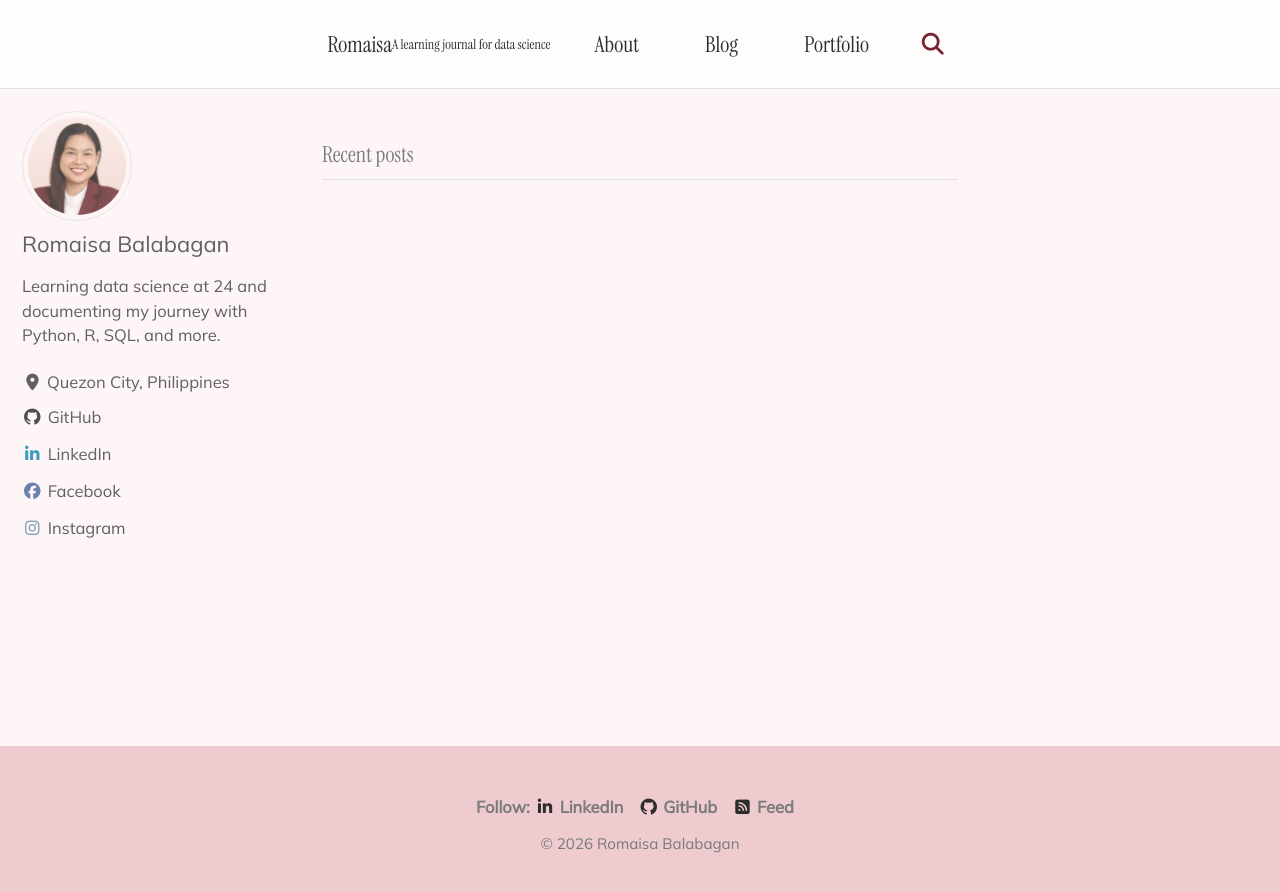
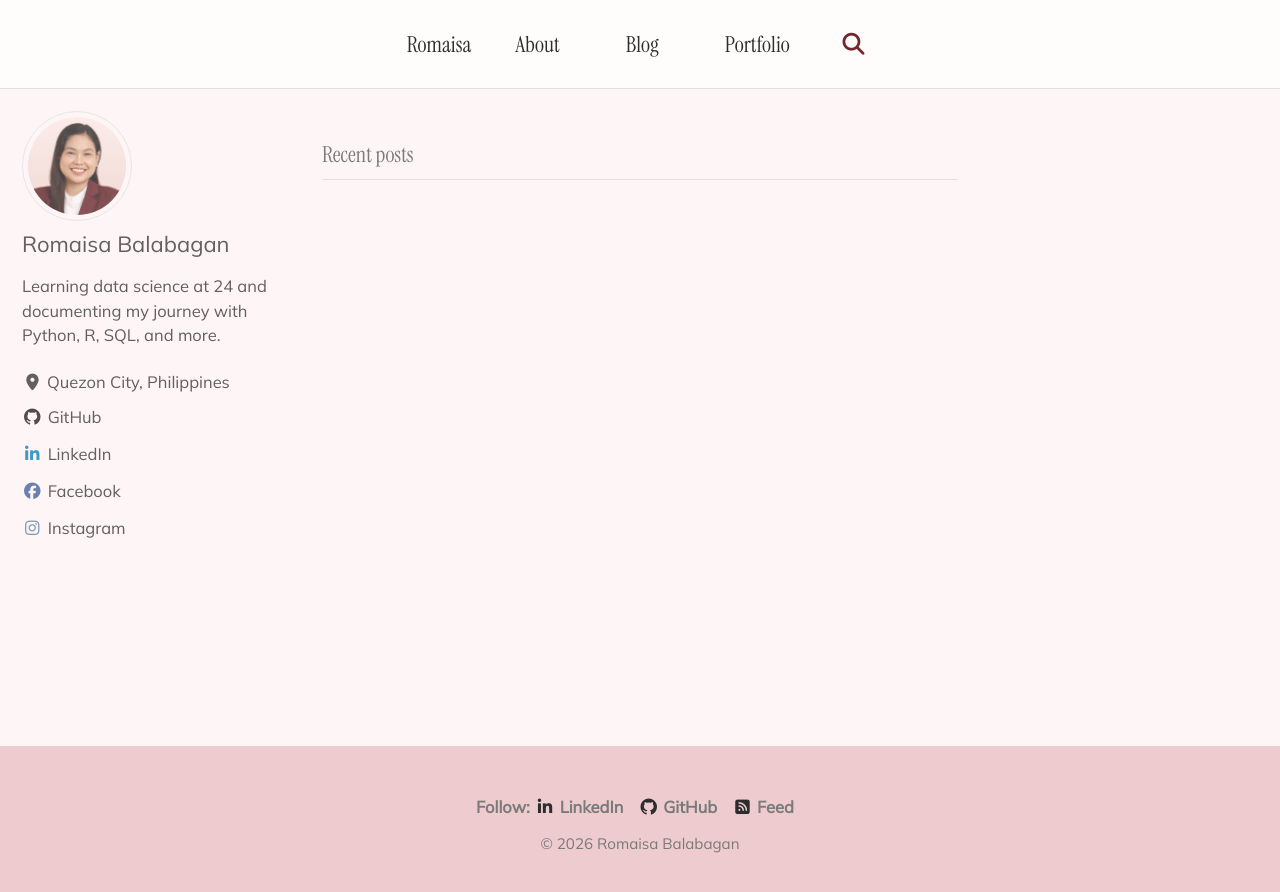
Before and after one commit to romaisablbgn/romaisablbgn.github.io, a Jekyll site: the page built from index.html, in a window 1280 px wide. Shown: the top 892 px of the page. Built offline with Jekyll 4.4.1, drawn with Linux system fonts in a browser that asks for light colours; cached includes are drawn as plain includes; some web fonts are replaced; the list of posts is cut into pages by our own code.

Commit message:
Update subtitle in _config.yml
Changed subtitle to 'none' in the configuration.

```diff
--- a/_config.yml
+++ b/_config.yml
@@ -19,7 +19,7 @@ locale                   : "en-US"
 rtl                      : # true, false (default) # turns direction of the page into right to left for RTL languages
 title                    : "Romaisa"
 title_separator          : "|"
-subtitle                 : "A learning journal for data science"
+subtitle                 : #none
 name                     : "Romaisa"
 description              : "A learning journal for data science covering Python, R, SQL, and practical tools for working with data."
 url                      : "https://romaisablbgn.github.io"
```
